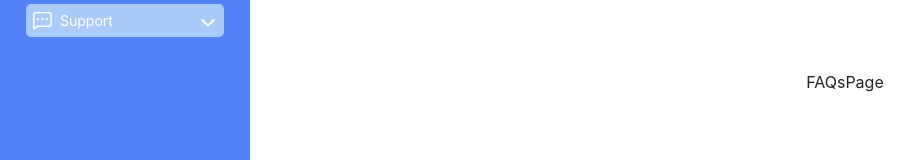
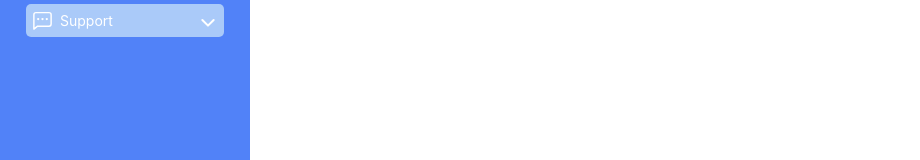
Before and after one commit to MinmusLin/Atlas.Y_UserInterface, a Vue app: page /faqs in a window 1280 px wide. Shown: the part 318-478 px from the top of the page, without its empty margins (0-920 px from the left). Built offline with nearby package versions, Linux system fonts and the light colour scheme.

Commit message:
Update FAQsPage.vue

```diff
--- a/src/pages/SupportPages/FAQsPage.vue
+++ b/src/pages/SupportPages/FAQsPage.vue
@@ -1,6 +1,8 @@
 <template>
   <div class='page-container'>
-    <p>FAQsPage</p>
+    <div class='container'>
+
+    </div>
   </div>
 </template>
 
@@ -9,8 +11,13 @@
 
 <style scoped>
 .page-container {
+  width: 100%;
+  height: 100vh;
+  overflow-y: scroll;
+}
+
+.container {
   display: flex;
-  flex-direction: column;
   justify-content: center;
   align-items: center;
 }
```
